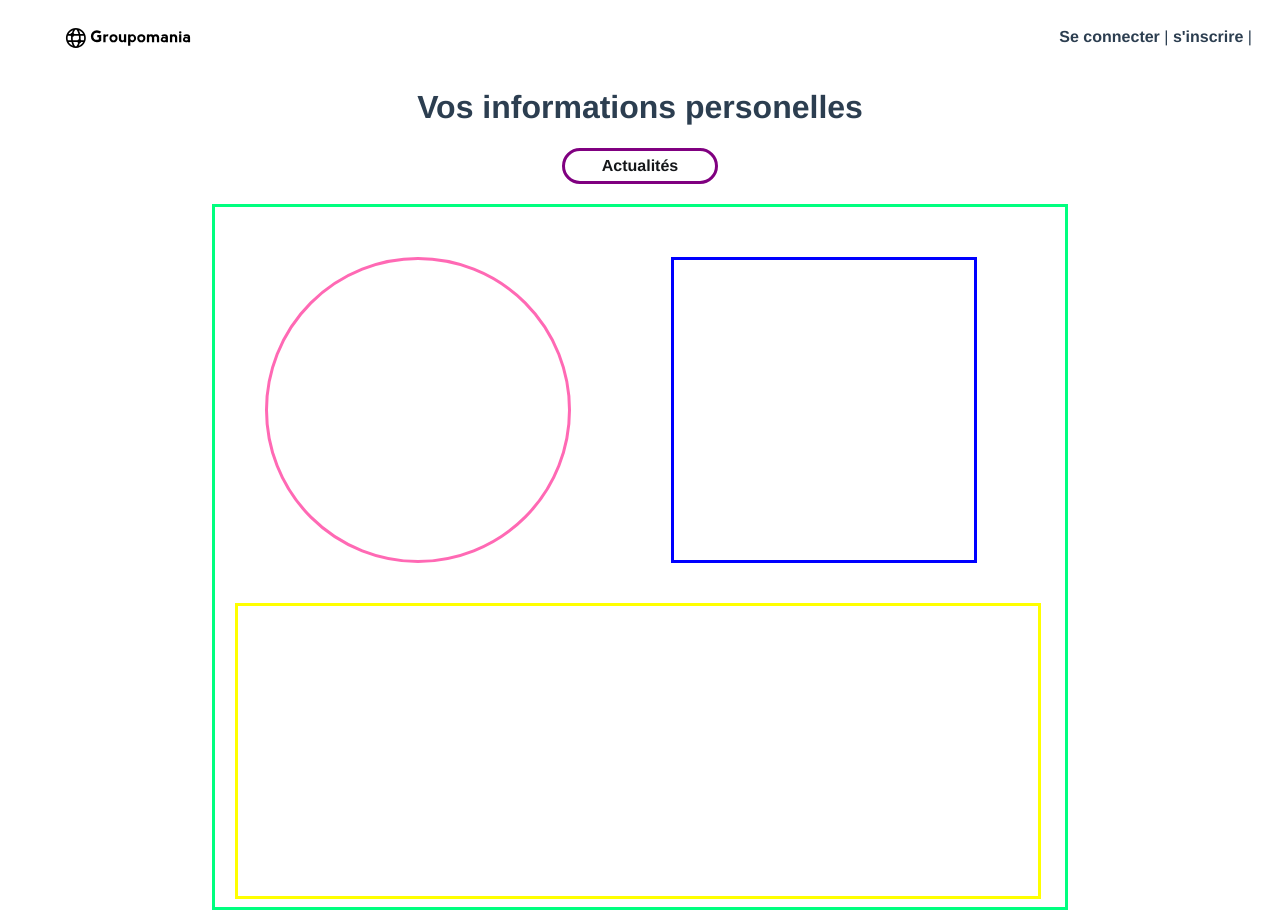
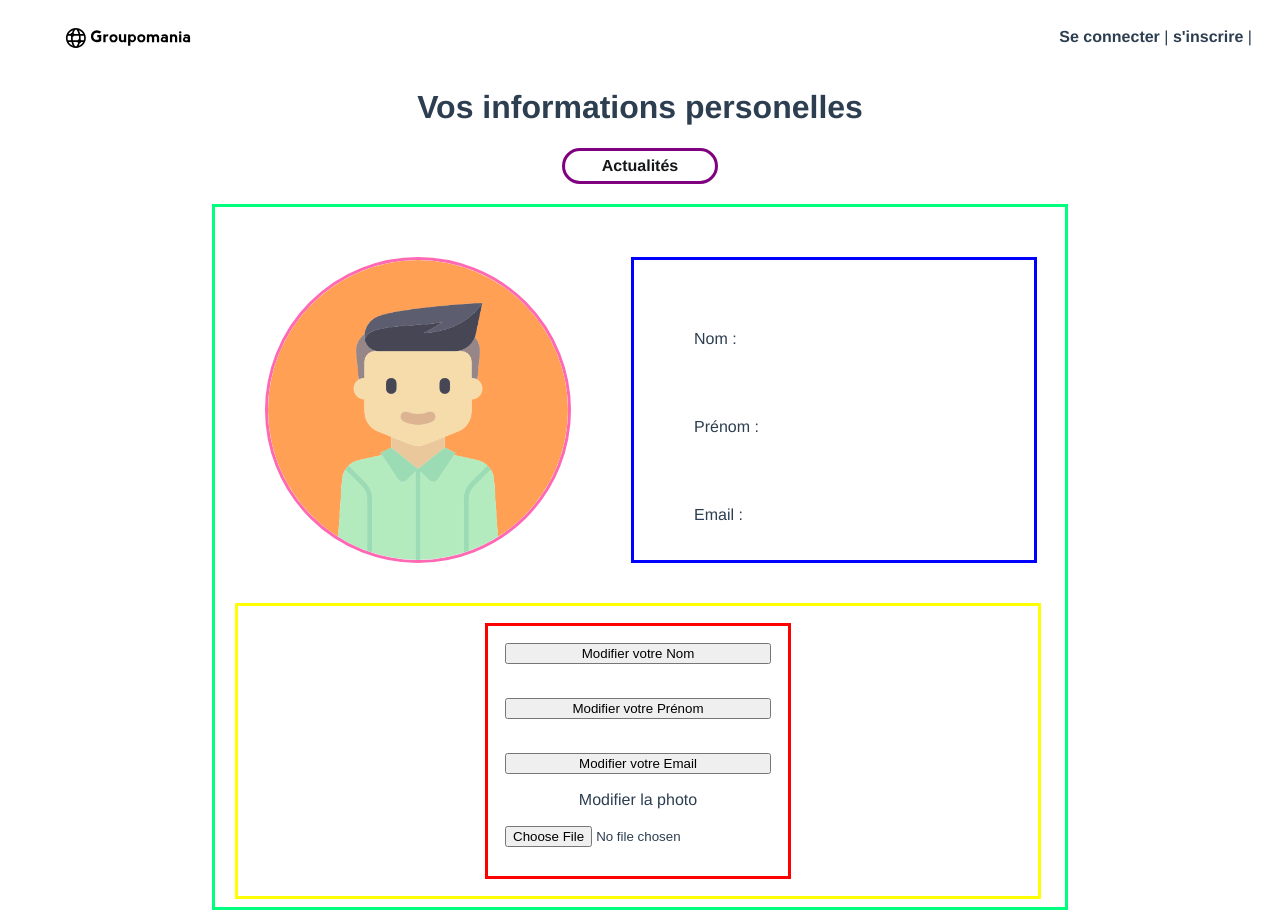
Before and after one commit to Bescore/Openclassrooms_P7, a Vue app: page /compte in a window 1280 px wide. Built offline with nearby package versions, Linux system fonts and the light colour scheme.

Commit message:
ajout de l'image par défaut du compte, les boutons destinés au modifications, changement sur les pages de connexions

```diff
--- a/src/components/connecter.vue
+++ b/src/components/connecter.vue
@@ -12,17 +12,14 @@
       type="password"
       id="password"
       name="password"
-    /><br /><br />
-    <label for="pseudo">Pseudonyme :</label><br />
-    <input
-      class="password"
-      type="text"
-      id="pseudo"
-      name="pseudo"
-    /><br /><br />
+    /><br />
+    <label for="pseudo">Nom :</label><br />
+    <input class="password" type="text" id="pseudo" name="pseudo" /><br />
+    <label for="pseudo">Prénom :</label><br />
+    <input class="password" type="text" id="pseudo" name="pseudo" /><br /><br />
     <input
       class="validate"
-      @click="connected(),redirect()"
+      @click="connected(), redirect()"
       type="submit"
       value="Connexion"
     />
@@ -40,19 +37,20 @@ export default {
     redirect() {
       this.$router.push("/feed");
     },
-    async connected(){
-      event.preventDefault()
-      await axios.post("https://localhost:3000/login",{
-      email: document.getElementById('email').value,
-      password: document.getElementById('password').value,
-    })
-    .then((response)=>{
-      console.log(response);
-    }),(error)=>{
-      console.log(error)
-    }
-
-  }
+    async connected() {
+      event.preventDefault();
+      await axios
+        .post("https://localhost:3000/login", {
+          email: document.getElementById("email").value,
+          password: document.getElementById("password").value,
+        })
+        .then((response) => {
+          console.log(response);
+        }),
+        (error) => {
+          console.log(error);
+        };
+    },
   },
 };
 </script>
@@ -64,6 +62,7 @@ a {
 }
 @mixin input-size {
   margin: 10px;
+  margin-bottom: 5px;
   height: 30px;
   width: 30%;
 }
--- a/src/components/inscrire.vue
+++ b/src/components/inscrire.vue
@@ -14,15 +14,17 @@
       type="password"
       id="password"
       name="password"
-    /><br /><br />
-    <label for="pseudo">Pseudonyme :</label><br />
+    /><br />
+    <label for="pseudo">Nom :</label><br />
+    <input class="password" type="text" id="pseudo" name="pseudo" /><br />
+    <label for="pseudo">Prénom :</label><br />
+    <input class="password" type="text" id="pseudo" name="pseudo" /><br /><br />
     <input
-      class="password"
-      type="text"
-      id="pseudo"
-      name="pseudo"
-    /><br /><br />
-    <input class="validate" @click="redirect()" type="submit" value="Connexion" />
+      class="validate"
+      @click="redirect()"
+      type="submit"
+      value="Connexion"
+    />
   </form>
 </template>
 
@@ -35,10 +37,10 @@ export default {
   props: {
     inscrireinput: String,
   },
-  methods:{
-    redirect(){
-      this.$router.push('/feed')
-    }
-  }
+  methods: {
+    redirect() {
+      this.$router.push("/feed");
+    },
+  },
 };
 </script>
--- a/src/views/compte.vue
+++ b/src/views/compte.vue
@@ -3,10 +3,22 @@
     <div class="actualite-contenair"><router-link class="actualite" to="/feed">Actualités</router-link></div>
     <div class="compte-contenair">
         <div class="compte-contains">
-            <div class='compte-contenair-photo'></div>
-            <div class="compte-contenair-photo-label"></div>
+            <img class='compte-contenair-photo' src="@\assets\user-icon.png"/>
+            <div class="compte-contenair-photo-label">
+                <div class="infos">Nom :</div>
+                <div class="infos">Prénom :</div>
+                <div class="infos">Email :</div>
+            </div>
         </div>
-        <div class="compte-contains-infos"></div>
+        <div class="compte-contains-infos">
+            <form class="form-buttons">
+                <input class="form-buttons-btns" type="submit" value="Modifier votre Nom">
+                <input class="form-buttons-btns" type="submit" value="Modifier votre Prénom">
+                <input class="form-buttons-btns" type="submit" value="Modifier votre Email">
+                <label for="img">Modifier la photo</label>
+                <input id="img" class="form-buttons-btns" type="file" accept="image/*">
+            </form>
+        </div>
     </div>
 </template>
 
@@ -54,11 +66,11 @@ export default {
      top:50px;
 }
 .compte-contenair-photo-label{
-width:300px;
+width:400px;
 height: 300px;
 border: blue solid;
 position: relative;
-left:150px;
+left:110px;
 top:50px;
 }
 .compte-contains-infos{
@@ -67,7 +79,27 @@ height:290px;
 border:yellow solid;
 position: relative;
 left:20px;
-top:90px
+top:90px;
+display: flex;
+justify-content: center;
+align-items: center;
+}
+.infos{
+    text-align: left;
+    margin: 60px;
+    margin-top:70px;
+
+}
+.form-buttons{
+    width:300px;
+    height: 250px;
+    border: red solid;
+    display: flex;
+    flex-direction: column;
+}
+.form-buttons-btns{
+    margin:17px;
 }
 
+
 </style>
```
Also changed, not shown: src/assets/user-icon.png (added).
